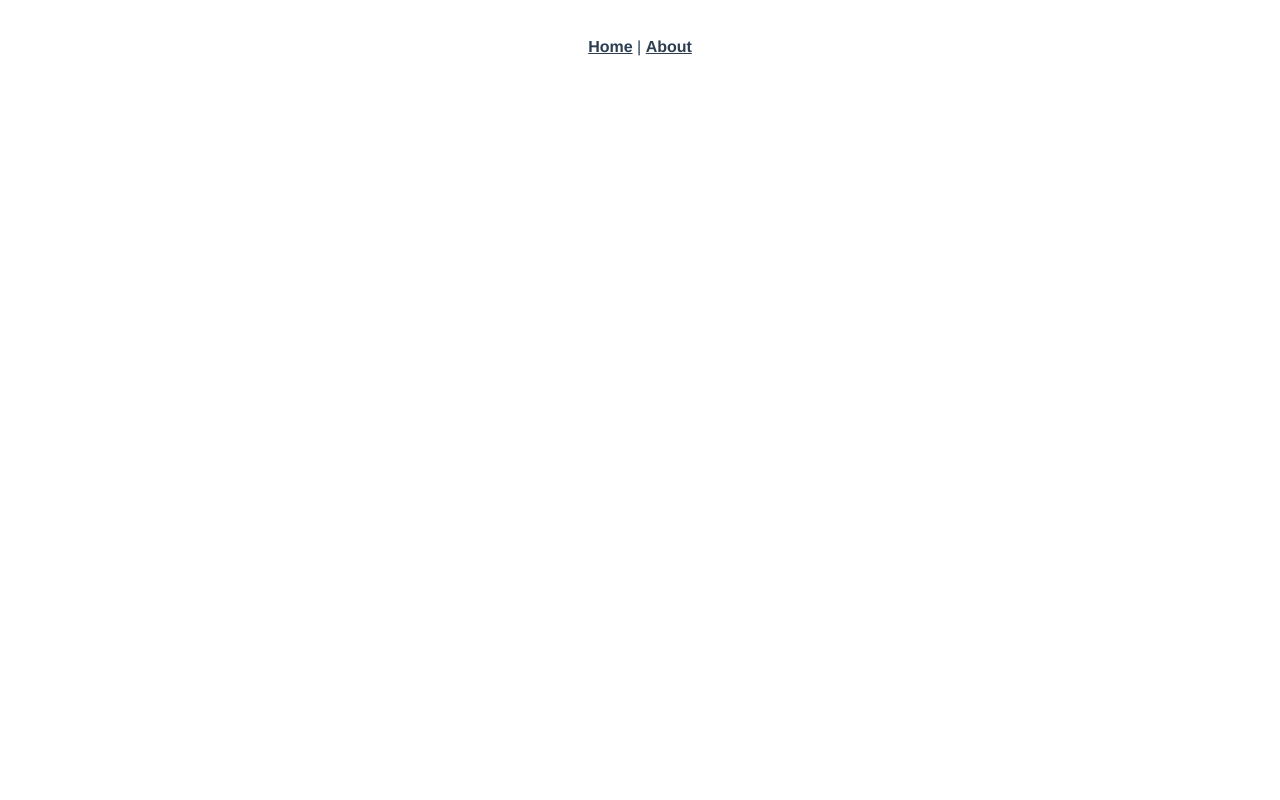
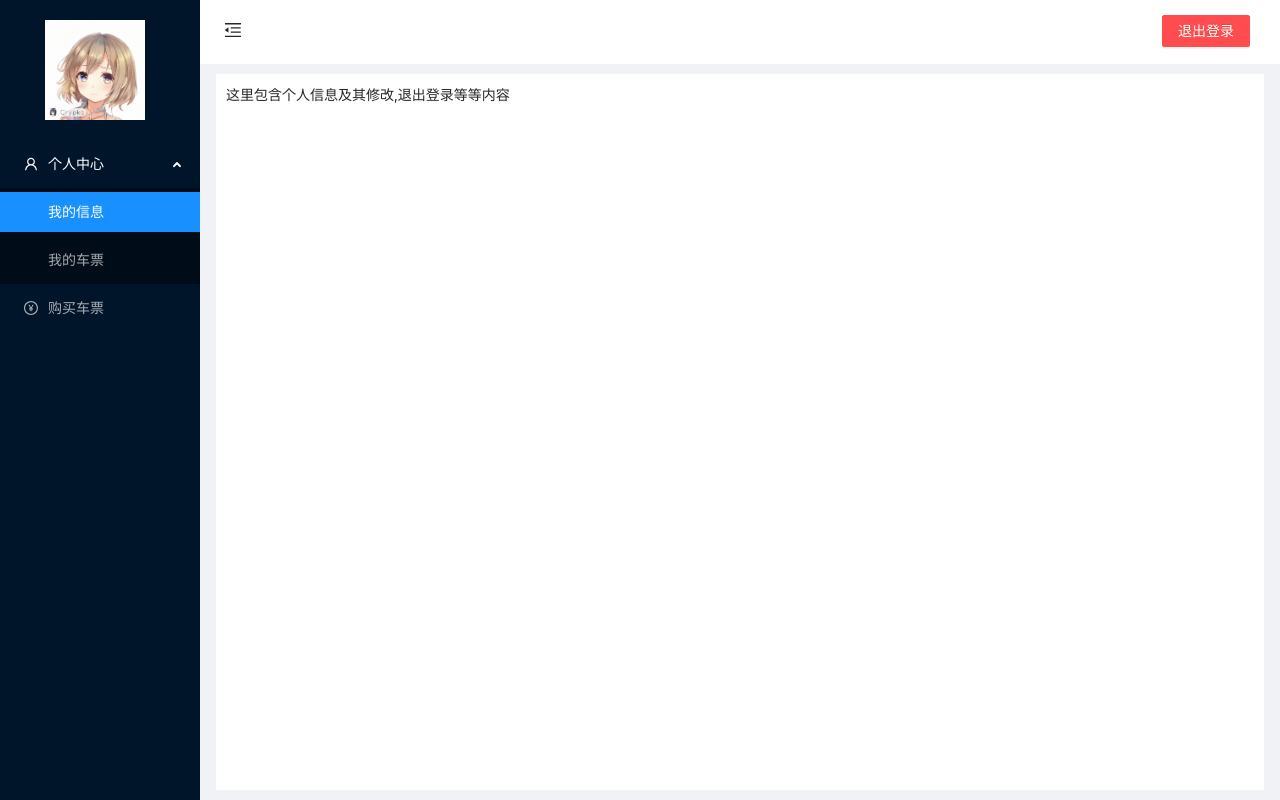
Before and after one commit to github-bowen/SpringCloud-Project, a Vue app: page /#/main in a window 1280 px wide. Before the commit this address had no page. Built offline with nearby package versions, Linux system fonts and the light colour scheme.

Commit message:
登录+基本导航

```diff
--- a/package.json
+++ b/package.json
@@ -8,8 +8,13 @@
     "lint": "vue-cli-service lint"
   },
   "dependencies": {
+    "@ant-design/icons-vue": "^6.1.0",
+    "ant-design-vue": "^3.2.15",
     "axios": "^1.2.2",
     "core-js": "^3.8.3",
+    "element-plus": "^2.2.28",
+    "node-sass": "^4.13.1",
+    "sass-loader": "^7.3.1",
     "vue": "^3.2.13",
     "vue-axios": "^3.5.2",
     "vue-router": "^4.0.3",
--- a/src/App.vue
+++ b/src/App.vue
@@ -1,30 +1,30 @@
 <template>
-  <nav>
-    <router-link to="/">Home</router-link> |
-    <router-link to="/about">About</router-link>
-  </nav>
+<!--  <nav>-->
+<!--    <router-link to="/">Home</router-link> |-->
+<!--    <router-link to="/about">About</router-link>-->
+<!--  </nav>-->
   <router-view/>
 </template>
 
 <style>
-#app {
-  font-family: Avenir, Helvetica, Arial, sans-serif;
-  -webkit-font-smoothing: antialiased;
-  -moz-osx-font-smoothing: grayscale;
-  text-align: center;
-  color: #2c3e50;
-}
+/*#app {*/
+/*  font-family: Avenir, Helvetica, Arial, sans-serif;*/
+/*  -webkit-font-smoothing: antialiased;*/
+/*  -moz-osx-font-smoothing: grayscale;*/
+/*  text-align: center;*/
+/*  color: #2c3e50;*/
+/*}*/
 
-nav {
-  padding: 30px;
-}
+/*nav {*/
+/*  padding: 30px;*/
+/*}*/
 
-nav a {
-  font-weight: bold;
-  color: #2c3e50;
-}
+/*nav a {*/
+/*  font-weight: bold;*/
+/*  color: #2c3e50;*/
+/*}*/
 
-nav a.router-link-exact-active {
-  color: #42b983;
-}
+/*nav a.router-link-exact-active {*/
+/*  color: #42b983;*/
+/*}*/
 </style>
--- a/src/router/index.js
+++ b/src/router/index.js
@@ -1,19 +1,16 @@
 import { createRouter, createWebHashHistory } from 'vue-router'
-import HomeView from '../views/HomeView.vue'
+
 
 const routes = [
   {
-    path: '/',
-    name: 'home',
-    component: HomeView
+    path:'/',
+    name:'login',
+    component:()=>import('../views/LoginView.vue')
   },
   {
-    path: '/about',
-    name: 'about',
-    // route level code-splitting
-    // this generates a separate chunk (about.[hash].js) for this route
-    // which is lazy-loaded when the route is visited.
-    component: () => import(/* webpackChunkName: "about" */ '../views/AboutView.vue')
+    path: '/main',
+    name:'main',
+    component:()=>import('../views/MainView.vue')
   }
 ]
 
--- a/src/views/AboutView.vue
+++ /dev/null
@@ -1,5 +0,0 @@
-<template>
-  <div class="about">
-    <h1>This is an about page</h1>
-  </div>
-</template>
--- a/src/views/HomeView.vue
+++ /dev/null
@@ -1,18 +0,0 @@
-<template>
-  <div class="home">
-    <img alt="Vue logo" src="../assets/logo.png">
-    <HelloWorld msg="Welcome to Your Vue.js App"/>
-  </div>
-</template>
-
-<script>
-// @ is an alias to /src
-import HelloWorld from '@/components/HelloWorld.vue'
-
-export default {
-  name: 'HomeView',
-  components: {
-    HelloWorld
-  }
-}
-</script>
--- /dev/null
+++ b/src/views/LoginView.vue
@@ -0,0 +1,97 @@
+<template>
+  <div class="login">
+    <div class="content">
+      <a-form
+          :model="formState"
+          name="basic"
+          :label-col="{ span: 4 }"
+          :wrapper-col="{ span: 18 }"
+          autocomplete="off"
+          @finish="onFinish"
+          @finishFailed="onFinishFailed"
+      >
+        <a-form-item
+            label="账号"
+            name="username"
+            :rules="[{ required: true, message: '请输入账号!' }]"
+        >
+          <a-input v-model:value="formState.username"/>
+        </a-form-item>
+
+        <a-form-item
+            label="密码"
+            name="pwd"
+            :rules="[{ required: true, message: '请输入密码!' }]"
+        >
+          <a-input-password v-model:value="formState.pwd"/>
+        </a-form-item>
+
+        <a-form-item name="remember" :wrapper-col="{ offset: 4, span: 16 }">
+          <a-checkbox v-model:checked="formState.remember">Remember me</a-checkbox>
+        </a-form-item>
+
+        <a-form-item :wrapper-col="{ offset: 4, span: 16 }">
+          <a-button type="primary" html-type="submit">登录</a-button>
+        </a-form-item>
+      </a-form>
+    </div>
+  </div>
+</template>
+
+<script setup>
+import {reactive} from "vue";
+import {loginReq} from "@/api/user";
+import {useRouter} from "vue-router"
+
+let $router = useRouter()
+
+const formState = reactive({
+  username: '',
+  pwd: '',
+  remember: true,
+});
+
+// 提交登录
+const onFinish = values => {
+  loginReq("post", {
+    userId: formState.username,
+    password: formState.pwd
+  }).then(res => {
+    if (res.data.success) {
+      localStorage.setItem('user', JSON.stringify({
+        token: res.data.token,
+        isAdmin: res.data.isAdmin,
+        userId: res.data.userId
+      }))
+      localStorage.setItem('token', res.data.token)
+      console.log(res.data)
+    }
+  })
+  //  TODO
+  localStorage.setItem('isAdmin', 'true')
+  $router.push('/main')
+  console.log('Success:', values);
+};
+const onFinishFailed = errorInfo => {
+  console.log('Failed:', errorInfo);
+};
+</script>
+
+<style lang="scss" scoped>
+.login {
+  width: 100vw;
+  height: 100vh;
+  background: linear-gradient(to bottom, rgb(10, 108, 149), lightblue);
+  display: flex;
+  justify-content: center;
+  align-items: center;
+
+  .content {
+    width: 500px;
+    padding-top: 20px;
+    padding-bottom: 0;
+    border: 1px solid #ffffff;
+    border-radius: 8px;
+  }
+}
+</style>
--- /dev/null
+++ b/src/views/MainView.vue
@@ -0,0 +1,140 @@
+<template>
+  <a-layout class="layout">
+    <!--   左侧 -->
+    <a-layout-sider v-model:collapsed="collapsed" :trigger="null" collapsible>
+
+      <img src="../assets/LOGO.jpg" v-if="collapsed" alt="" class="logoSmall">
+      <img src="../assets/LOGO.jpg" v-else alt="" class="logoBig">
+      <a-menu
+          v-model:openKeys="openKeys"
+          v-model:selectedKeys="selectedKeys"
+          mode="inline"
+          theme="dark"
+          :inline-collapsed="collapsed"
+      >
+
+        <a-sub-menu key="sub1">
+          <template #icon>
+            <UserOutlined />
+          </template>
+          <template #title>个人中心</template>
+          <a-menu-item key="1">我的信息</a-menu-item>
+          <a-menu-item key="2">我的车票</a-menu-item>
+        </a-sub-menu>
+        <a-menu-item key="3">
+          <template #icon>
+            <PayCircleOutlined />
+          </template>
+          <span>购买车票</span>
+        </a-menu-item>
+
+        <a-menu-item key="4" v-if="isAdmin">
+          <template #icon>
+            <UnorderedListOutlined />
+          </template>
+          <span>车次管理</span>
+        </a-menu-item>
+
+        <a-sub-menu key="sub2" v-if="isAdmin">
+          <template #icon>
+            <AppstoreOutlined />
+          </template>
+          <template #title>多级菜单样例</template>
+          <a-menu-item key="9">Option 9</a-menu-item>
+          <a-menu-item key="10">Option 10</a-menu-item>
+          <a-sub-menu key="sub3" title="Submenu">
+            <a-menu-item key="11">Option 11</a-menu-item>
+            <a-menu-item key="12">Option 12</a-menu-item>
+          </a-sub-menu>
+        </a-sub-menu>
+      </a-menu>
+
+    </a-layout-sider>
+    <!--    右侧-->
+    <a-layout>
+      <!--顶部-->
+      <a-layout-header style="background: #fff; padding: 0">
+        <menu-unfold-outlined
+            v-if="collapsed"
+            class="trigger"
+            @click="() => (collapsed = !collapsed)"
+        />
+        <menu-fold-outlined v-else class="trigger" @click="() => (collapsed = !collapsed)"/>
+        <a-button type="primary" danger class="logoutButton">退出登录</a-button>
+      </a-layout-header>
+      <!--      主体-->
+      <a-layout-content
+          :style="{ margin: '10px 16px', padding: '10px', background: '#fff', minHeight: '280px' }">
+        这里包含个人信息及其修改,退出登录等等内容
+      </a-layout-content>
+    </a-layout>
+  </a-layout>
+</template>
+
+<script setup>
+import {
+  // UserOutlined,
+  // VideoCameraOutlined,
+  // UploadOutlined,
+  PayCircleOutlined,
+  UnorderedListOutlined,
+  UserOutlined,
+  MenuUnfoldOutlined,
+  MenuFoldOutlined
+} from '@ant-design/icons-vue';
+import {ref} from 'vue'
+//左侧菜单选中的key
+let selectedKeys = ref(['1'])
+// 是否折叠
+let collapsed = ref(false)
+let isAdmin = ref(localStorage.getItem('isAdmin') === 'true')
+let openKeys = ref(['sub1'])
+
+
+
+</script>
+
+<style scoped lang="scss">
+.layout {
+  width: 100vw;
+  height: 100vh;
+
+  .logoSmall {
+    height: 60px;
+    width: 60px;
+    background: rgba(255, 255, 255, 0.3);
+    margin: 8px;
+    color: white;
+    text-align: center;
+    font-size: 18px;
+  }
+
+  .logoBig {
+    height: 100px;
+    width: 100px;
+    background: rgba(255, 255, 255, 0.3);
+    margin: 20px 20px 20px 45px;
+    color: white;
+    text-align: center;
+    font-size: 18px;
+  }
+
+  .trigger {
+    font-size: 18px;
+    line-height: 64px;
+    padding: 0 24px;
+    cursor: pointer;
+    transition: color 0.3s;
+
+    &:hover {
+      color: #1890ff;
+    }
+  }
+  .logoutButton {
+    margin-top: 15px;
+    margin-right: 30px;
+    float: right;
+  }
+}
+
+</style>
--- a/vue.config.js
+++ b/vue.config.js
@@ -1,4 +1,16 @@
 const { defineConfig } = require('@vue/cli-service')
 module.exports = defineConfig({
-  transpileDependencies: true
+  transpileDependencies: true,
+  devServer:{
+    proxy:{
+      '/api': { //本地
+        target: 'http://127.0.0.1:8080',
+        changeOrigin: true,
+        ws: true,
+        pathRewrite: {
+          '^/api': ''
+        }
+      }
+    }
+  }
 })
```
Also changed, not shown: src/main.js (+7 -1 lines), src/assets/LOGO.jpg (added), 1 other file (tests, documents, lock files or other folders).
